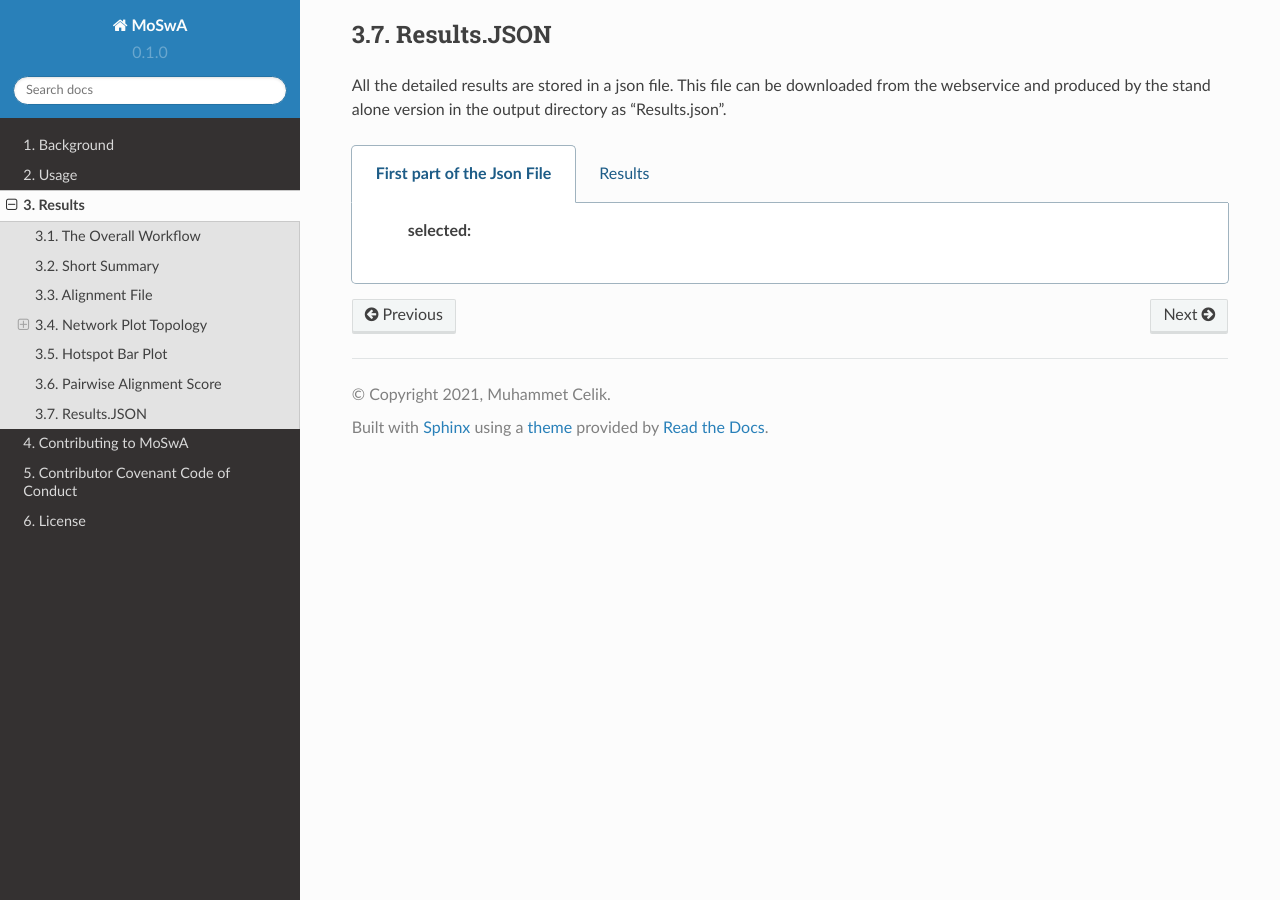
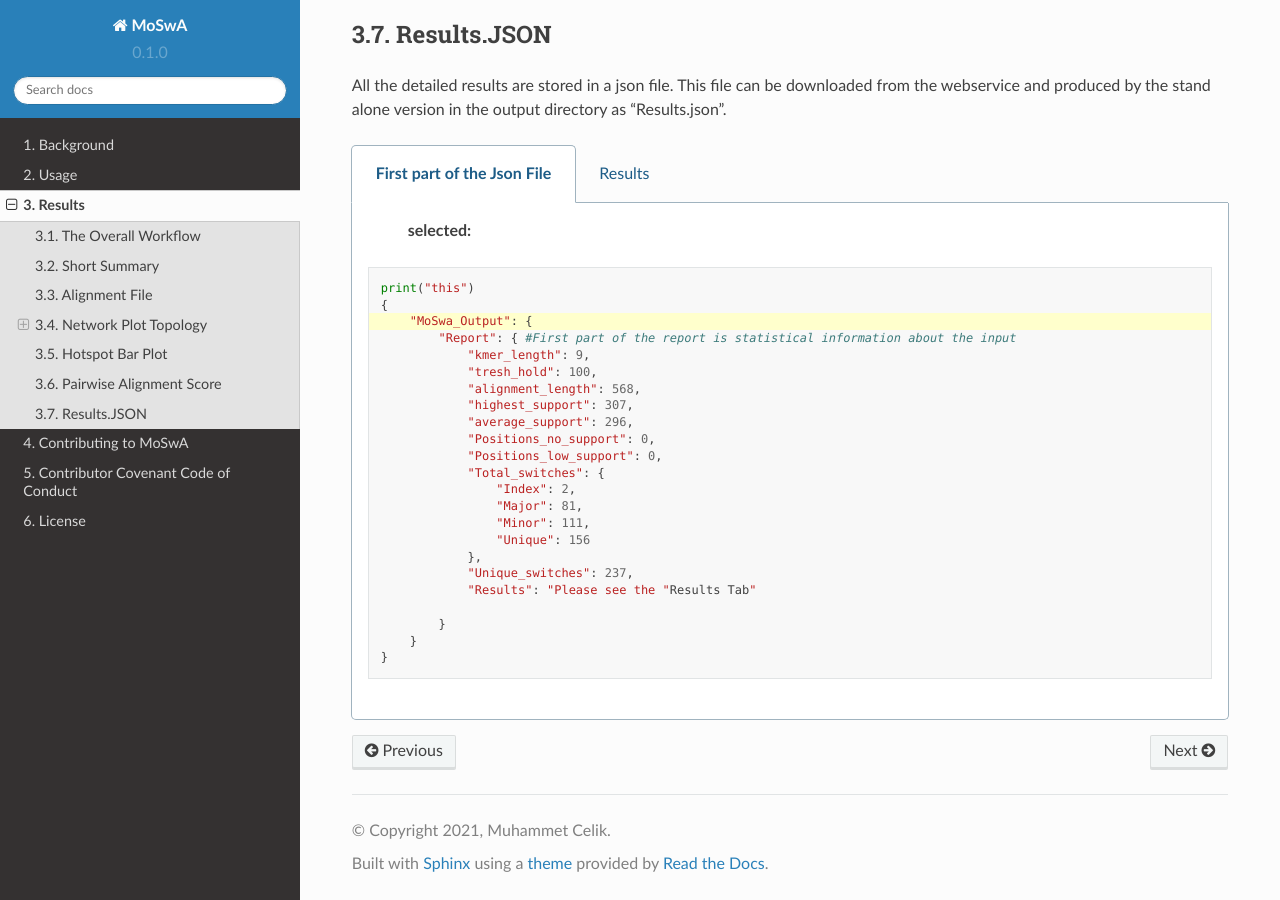
Before and after one commit to macelik/MoSwADocs, a Sphinx documentation site: the page built from docs/source/results.rst, in a window 1280 px wide and 900 px high, scrolled down 6764 px. Built offline with Sphinx 7.4.7 and the Read the Docs theme 2.0.0, drawn with Linux system fonts in a browser that asks for light colours.

Commit message:
Update results.rst

```diff
--- a/docs/source/results.rst
+++ b/docs/source/results.rst
@@ -176,8 +176,8 @@
    .. tab:: First part of the Json File
        :selected:
 
-      .. code:: python
-         :emphasize-lines: 3
+      .. code-block:: python
+          :emphasize-lines: 3
 
           print("this")
           {
@@ -205,7 +205,7 @@
 
    .. tab:: Results
 
-      .. code:: python
+      .. code-block:: python
 
          # .readthedocs.yaml
          # Read the Docs configuration file
```
